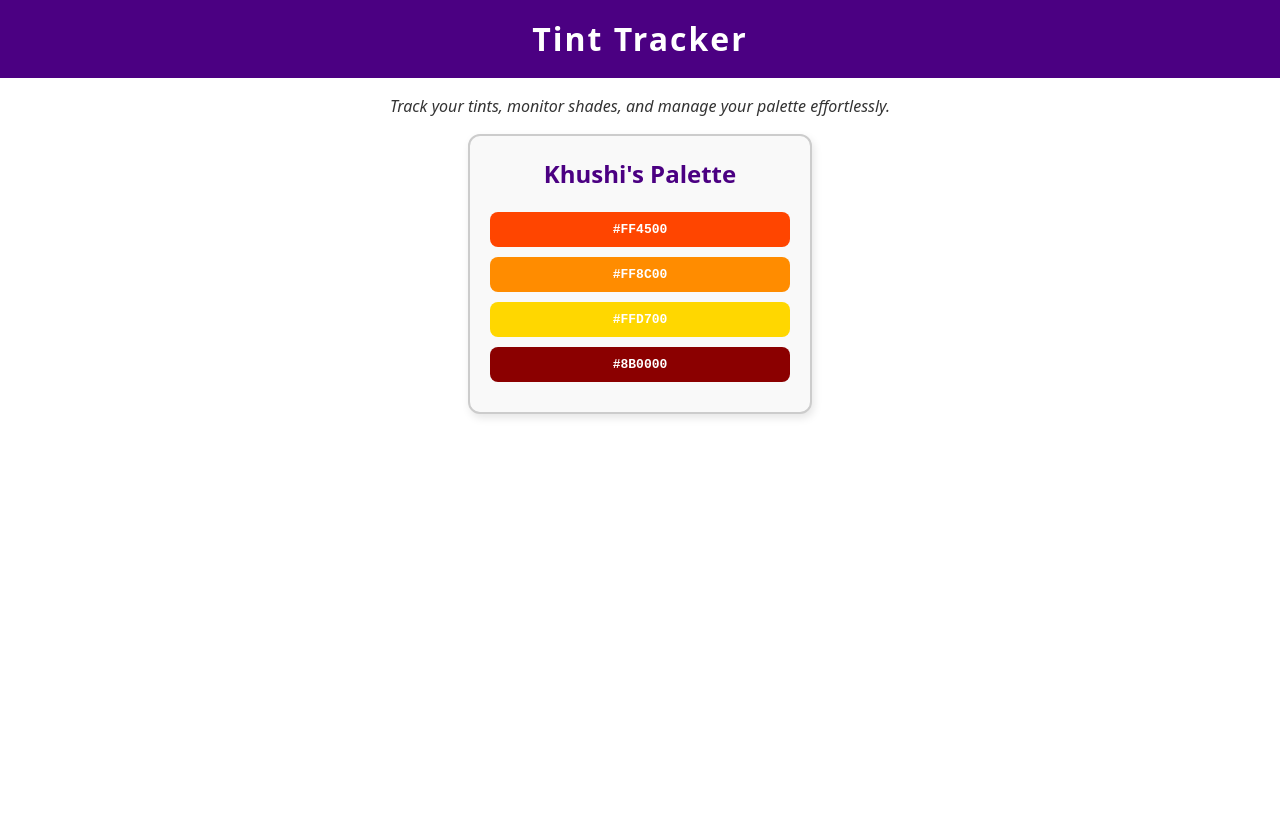
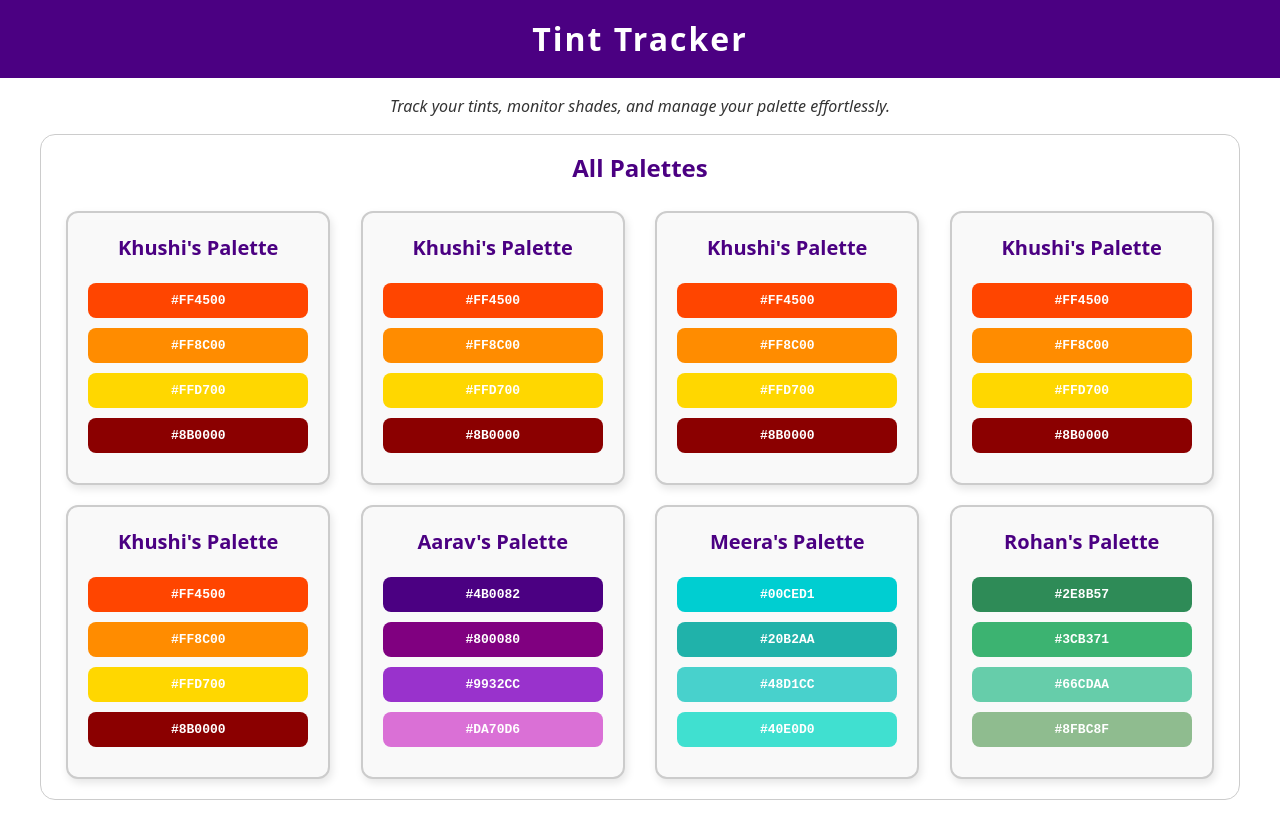
Before and after one commit to Khushi130404/TintTracker-React, a React (Vite) app: page / in a window 1280 px wide. Before the commit the page ends 800 px from the top, so only its background shows below. Built offline with nearby package versions, Linux system fonts and the light colour scheme.

Commit message:
Show Component

```diff
--- a/src/components/MainScreen.jsx
+++ b/src/components/MainScreen.jsx
@@ -1,6 +1,6 @@
 import React from "react";
 import styles from "./MainScreen.module.css";
-import Palette from "./Palette";
+import PaletteCollection from "./PaletteCollection";
 
 const MainScreen = () => {
   return (
@@ -11,14 +11,7 @@ const MainScreen = () => {
           Track your tints, monitor shades, and manage your palette
           effortlessly.
         </p>
-        <Palette
-          palette_id={1}
-          name="Khushi"
-          color1="#FF4500"
-          color2="#FF8C00"
-          color3="#FFD700"
-          color4="#8B0000"
-        />
+        <PaletteCollection></PaletteCollection>
       </div>
     </div>
   );
--- a/src/components/MainScreen.module.css
+++ b/src/components/MainScreen.module.css
@@ -6,10 +6,7 @@
   margin: 0;
   padding: 0;
   width: 100%;
-
   height: 100vh;
-  background-size: cover;
-  background-position: center;
 }
 
 .header {
--- a/src/components/Palette.module.css
+++ b/src/components/Palette.module.css
@@ -1,6 +1,5 @@
 .paletteContainer {
   margin: 0px auto;
-  max-width: 300px;
   text-align: center;
   border: 2px solid #ccc;
   border-radius: 12px;
@@ -10,7 +9,8 @@
 }
 
 .name {
-  font-size: 1.5rem;
+  font-size: 20px;
+  width: 220px;
   margin: 0;
   margin-bottom: 20px;
   color: #4b0082;
--- a/src/components/PaletteCollection.jsx
+++ b/src/components/PaletteCollection.jsx
@@ -5,6 +5,38 @@ import styles from "./PaletteCollection.module.css";
 const PaletteCollection = () => {
   // Temporary palette records
   const palettes = [
+    {
+      palette_id: "p1",
+      name: "Khushi",
+      color1: "#FF4500",
+      color2: "#FF8C00",
+      color3: "#FFD700",
+      color4: "#8B0000",
+    },
+    {
+      palette_id: "p1",
+      name: "Khushi",
+      color1: "#FF4500",
+      color2: "#FF8C00",
+      color3: "#FFD700",
+      color4: "#8B0000",
+    },
+    {
+      palette_id: "p1",
+      name: "Khushi",
+      color1: "#FF4500",
+      color2: "#FF8C00",
+      color3: "#FFD700",
+      color4: "#8B0000",
+    },
+    {
+      palette_id: "p1",
+      name: "Khushi",
+      color1: "#FF4500",
+      color2: "#FF8C00",
+      color3: "#FFD700",
+      color4: "#8B0000",
+    },
     {
       palette_id: "p1",
       name: "Khushi",
--- a/src/components/PaletteCollection.module.css
+++ b/src/components/PaletteCollection.module.css
@@ -1,17 +1,23 @@
 .collectionContainer {
-  padding: 40px;
+  padding: 20px;
+  border: 1px solid #ccc;
+  border-radius: 15px;
+  margin-bottom: 30px;
   text-align: center;
 }
 
 .heading {
-  font-size: 2rem;
+  font-size: 24px;
+  margin: 0;
   margin-bottom: 30px;
   color: #4b0082;
 }
 
 .grid {
   display: flex;
+  flex-direction: row;
   flex-wrap: wrap;
-  justify-content: center;
+  justify-content: space-evenly;
+  align-items: stretch;
   gap: 20px;
 }
```
